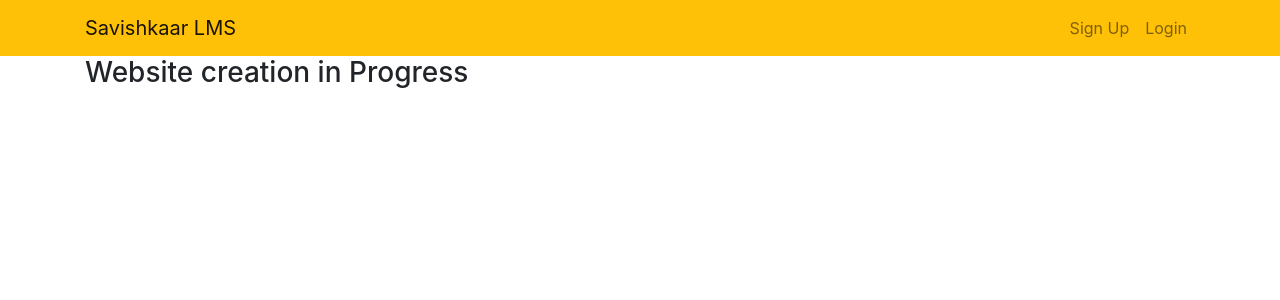
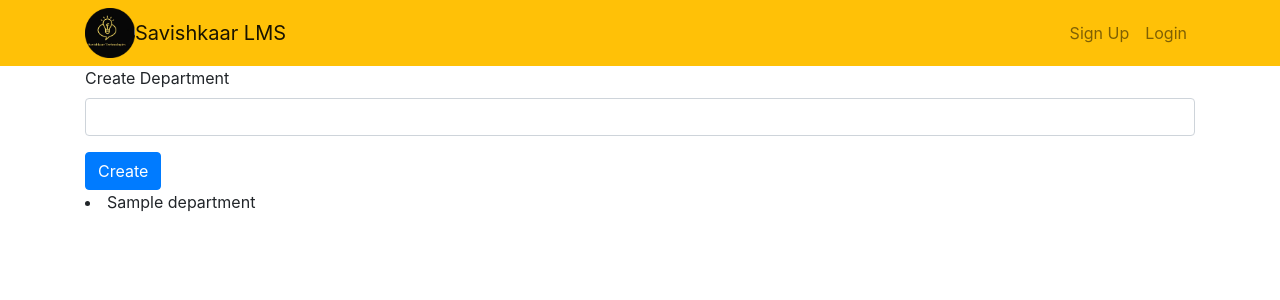
Before and after one commit to ssachinbharadwaj/savishkaar, a Django app: page /current in a window 1280 px wide. Shown: the top 300 px of the page. Run offline with Django 3.2, Linux system fonts and the light colour scheme; tables that the repository leaves empty hold one stand-in row (values such as "Sample post"); some libraries are stand-ins or nearby versions.

Commit message:
Added logo and departments table to db
1. Added savishkaar logo
2. Added departments table and updated createtodo page to add & display
departments

```diff
--- a/LMS/LMS/settings.py
+++ b/LMS/LMS/settings.py
@@ -39,6 +39,7 @@ INSTALLED_APPS = [
     'django.contrib.staticfiles',
     'social_django',
     'signup',
+    'LMS',
 ]
 
 MIDDLEWARE = [
@@ -120,3 +121,6 @@ USE_TZ = True
 # https://docs.djangoproject.com/en/3.0/howto/static-files/
 
 STATIC_URL = '/static/'
+STATICFILES_DIRS = [
+    os.path.join(BASE_DIR, 'static')
+]
--- a/LMS/LMS/urls.py
+++ b/LMS/LMS/urls.py
@@ -15,8 +15,10 @@ Including another URLconf
 """
 from django.contrib import admin
 from django.urls import path, include
+from django.contrib.staticfiles.urls import staticfiles_urlpatterns
 
 urlpatterns = [
     path('', include('signup.urls')),
     path('admin/', admin.site.urls),
 ]
+urlpatterns+= staticfiles_urlpatterns()
--- a/LMS/signup/models.py
+++ b/LMS/signup/models.py
@@ -11,3 +11,6 @@ class Todo(models.Model):
 
     def __str__(self):
         return self.title
+
+class departments(models.Model):
+    name = models.CharField(max_length=100,unique=True)
--- a/LMS/signup/urls.py
+++ b/LMS/signup/urls.py
@@ -23,9 +23,10 @@ urlpatterns = [
     path('signup', views.signupuser, name="signupuser"),
     path('login', views.loginuser, name="loginuser"),
     path('logout', views.logoutuser, name="logoutuser"),
+    path('current', views.currenttodo, name="currenttodo"),
 
     #todo
     path('', views.home, name="home"),
     path('create', views.createtodo, name="createtodo"),
-    path('current', views.currenttodo, name="currenttodo"),
-]
+
+    ]
--- a/LMS/signup/views.py
+++ b/LMS/signup/views.py
@@ -6,6 +6,7 @@ from django.contrib.auth.models import User
 from django.db import IntegrityError
 from .forms import TodoForm
 from .models import Todo
+from .models import departments
 # Create your views here.
 
 
@@ -57,5 +58,18 @@ def createtodo(request):
             return render(request, "createtodo.html", {'form': TodoForm(), 'error': 'Bad data passed in'})
 
 def currenttodo(request):
-    #todos = Todo.objects.filter(user=request.user)
-    return render(request, 'currenttodo.html')
+    err_msg = ""
+
+    if request.method == 'POST':
+        depts = departments()
+        depts.name =  request.POST['department']
+        try:
+            depts.save()
+        except IntegrityError as e:
+            if 'UNIQUE constraint' in str(e.args):
+                err_msg = "Department already exists"
+
+    dep_list = departments.objects.all()
+    for dep in dep_list:
+        print(dep.name)
+    return render(request, 'currenttodo.html', {'dep_list': dep_list, 'error': err_msg})
--- a/LMS/templates/base.html
+++ b/LMS/templates/base.html
@@ -9,7 +9,7 @@
     <!-- Bootstrap CSS -->
     <link rel="stylesheet" href="https://stackpath.bootstrapcdn.com/bootstrap/4.4.1/css/bootstrap.min.css" integrity="sha384-Vkoo8x4CGsO3+Hhxv8T/Q5PaXtkKtu6ug5TOeNV6gBiFeWPGFN9MuhOf23Q9Ifjh" crossorigin="anonymous">
 
-    <link rel="icon" type="image/png"  href="{% static 'todo/logo.png' %}">
+    <link rel="icon" type="image/png"  href="{% static 'saavishkar.png' %}">
     <title>Savishkaar LMS</title>
 </head>
 <body>
@@ -17,6 +17,8 @@
 
 <nav class="navbar navbar-expand-md navbar-light bg-warning">
 <div class="container">
+    <div class="img-circular">
+    <img src="/static/saavishkar.png"  width="50px" height="50px"/></div>
     <a class="navbar-brand" href="{% url 'home' %}">
         <span>Savishkaar LMS</span>
     </a>
--- a/LMS/templates/currenttodo.html
+++ b/LMS/templates/currenttodo.html
@@ -1,8 +1,28 @@
 {% extends 'base.html' %}
 {% block content %}
 
-{% csrf_token %}
 
-<h3>Website creation in Progress</h3>
 
+<!-- <h3>Website creation in Progress</h3> -->
+<form method="POST">
+    {% csrf_token %}
+<div class="form-group">
+    <label for="department">Create Department</label>
+    <input type="text" name="department" class="form-control" id="department" required>
+</div>
+
+{% if error %}
+    <div class="alert alert-danger" role="alert">
+        {{ error }}
+    </div>
+{% endif %}
+
+<button type="submit" class="btn btn-primary" href="{% url  'currenttodo' %}">Create</button>
+</form>
+
+<div>
+    {% for dep in dep_list %}
+    <li>{{ dep.name }}</li>
+    {% endfor %}
+</div>
 {% endblock %}
--- a/LMS/templates/loginuser.html
+++ b/LMS/templates/loginuser.html
@@ -17,11 +17,11 @@
                 {% csrf_token %}
                 <div class="form-group">
                     <label for="username">Username</label>
-                    <input type="text" name="username" class="form-control" id="username">
+                    <input type="text" name="username" class="form-control" id="username" required>
                 </div>
                 <div class="form-group">
                     <label for="password">Password</label>
-                    <input type="password" name="password" class="form-control" id="password">
+                    <input type="password" name="password" class="form-control" id="password" required>
                 </div>
                 <button type="submit" class="btn btn-primary">Login</button>
             </form>
```
Also changed, not shown: LMS/Images/savishkaar.jpg (deleted), LMS/signup/migrations/0003_departments.py (added), LMS/signup/migrations/0004_auto_20200508_0729.py (added), LMS/static/saavishkar.png (added).
